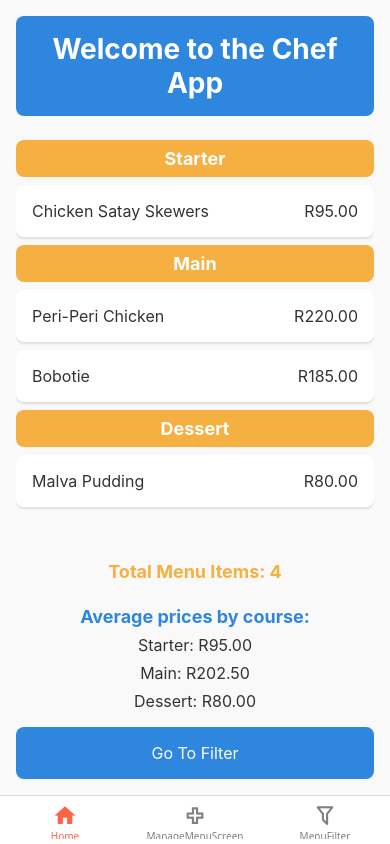
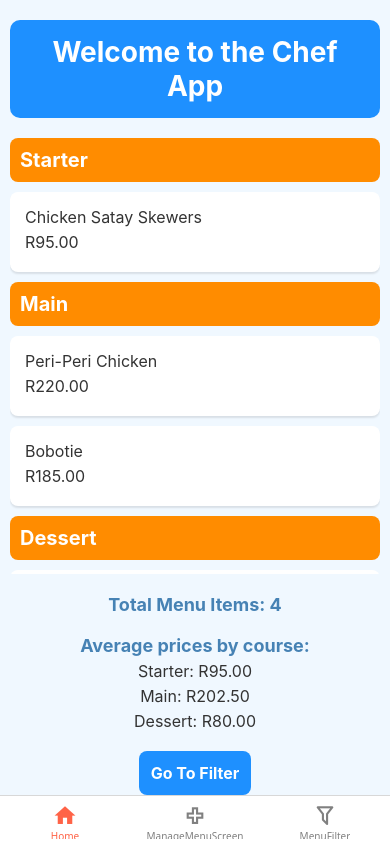
Before and after one commit to AaronSmulian2004/MAST-POE, a React Native app: screen / in a window 390 px wide. Built offline with nearby package versions, Linux system fonts and the light colour scheme.

Commit message:
css changes

```diff
--- a/_screens/Home.tsx
+++ b/_screens/Home.tsx
@@ -114,151 +114,80 @@ const HomeScreen: React.FC<Props> = ({ Menus }) => {
     );
 };
 
-const colors = {
-    primary: '#2e86de',          // A vibrant blue as the main color
-    secondary: '#f5b041',        // An inviting orange for accents
-    background: '#f9f9f9',       // Light grey as a clean background
-    textDark: '#333',            // Dark text for readability
-    textLight: '#fff',           // Light text for contrast
-    border: '#ccc',              // Subtle border color
-    success: '#4CAF50',           // Green for success messages
-    error: '#f44336',             // Red for error messages
-};
-
-const typography = {
-    header: 28,
-    title: 22,
-    section: 18,
-    body: 16,
-    small: 12,
-};
-
-const spacing = {
-    small: 8,
-    medium: 16,
-    large: 24,
-    extraLarge: 32,
-};
-
 const styles = StyleSheet.create({
     container: {
         flex: 1,
-        backgroundColor: colors.background,
-        padding: spacing.medium,
+        backgroundColor: '#f0f8ff', // AliceBlue
+        paddingTop: 20,
+        paddingHorizontal: 10,
     },
     header: {
-        fontSize: typography.header,
+        fontSize: 28,
         fontWeight: 'bold',
-        color: colors.textLight,
-        backgroundColor: colors.primary,
-        padding: spacing.medium,
         textAlign: 'center',
-        marginBottom: spacing.large,
-        borderRadius: spacing.small,
+        backgroundColor: '#1e90ff', // DodgerBlue
+        color: 'white',
+        padding: 15,
+        marginBottom: 20,
+        borderRadius: 10,
     },
-    title: {
-        fontSize: typography.title,
+    sectionHeader: {
+        fontSize: 20,
         fontWeight: 'bold',
-        color: colors.textDark,
-        marginBottom: spacing.small,
-    },
-    sectionTitle: {
-        fontSize: typography.section,
-        fontWeight: 'bold',
-        color: colors.primary,
-        marginTop: spacing.large,
-        marginBottom: spacing.small,
-        borderBottomWidth: 1,
-        borderBottomColor: colors.border,
-        paddingBottom: spacing.small,
-    },
-    input: {
-        borderWidth: 1,
-        borderColor: colors.border,
-        backgroundColor: colors.textLight,
-        padding: spacing.small,
-        marginBottom: spacing.medium,
-        borderRadius: spacing.small,
-        fontSize: typography.body,
-        color: colors.textDark,
+        backgroundColor: '#ff8c00', // DarkOrange
+        color: 'white',
+        padding: 10,
+        marginBottom: 10,
+        borderRadius: 8,
     },
     menuItem: {
-        flexDirection: 'row',
-        justifyContent: 'space-between',
-        padding: spacing.medium,
-        marginBottom: spacing.small,
-        borderRadius: spacing.small,
-        elevation: 2,
+        backgroundColor: 'white',
+        padding: 15,
+        marginBottom: 10,
+        borderRadius: 8,
         shadowColor: '#000',
         shadowOffset: { width: 0, height: 2 },
         shadowOpacity: 0.1,
         shadowRadius: 2,
-        backgroundColor: colors.textLight,
+        elevation: 2,
     },
     menuItemText: {
-        fontSize: typography.body,
-        color: colors.textDark,
+        fontSize: 16,
+        color: '#333',
+        marginBottom: 5,
     },
-    removeButton: {
-        backgroundColor: colors.error,
-        padding: spacing.small,
-        borderRadius: spacing.small,
-        marginTop: spacing.small,
+    menuCount: {
+        fontSize: 18,
+        fontWeight: 'bold',
+        textAlign: 'center',
+        marginTop: 20,
+        color: '#4682b4', // SteelBlue
     },
-    removeButtonText: {
-        color: colors.textLight,
-        fontSize: typography.body,
+    averagePriceHeader: {
+        fontSize: 18,
+        fontWeight: 'bold',
         textAlign: 'center',
+        marginTop: 20,
+        color: '#4682b4', // SteelBlue
+    },
+    averagePrice: {
+        fontSize: 16,
+        textAlign: 'center',
+        marginTop: 5,
+        color: '#333',
     },
     button: {
-        backgroundColor: colors.primary,
-        padding: spacing.medium,
-        borderRadius: spacing.small,
-        marginTop: spacing.medium,
+        backgroundColor: '#1e90ff', // DodgerBlue
+        padding: 12,
+        borderRadius: 8,
+        marginTop: 20,
+        alignSelf: 'center',
     },
     buttonText: {
-        color: colors.textLight,
-        fontSize: typography.body,
-        textAlign: 'center',
+        color: 'white',
+        fontSize: 16,
+        fontWeight: 'bold',
     },
-    menuCount: {
-        fontSize: typography.section,
-        fontWeight: 'bold',
-        color: colors.secondary,
-        textAlign: 'center',
-        marginTop: spacing.large,
-    },
-    averagePriceHeader: {
-        fontSize: typography.section,
-        fontWeight: 'bold',
-        color: colors.primary,
-        marginTop: spacing.large,
-        textAlign: 'center',
-    },
-    averagePrice: {
-        fontSize: typography.body,
-        color: colors.textDark,
-        textAlign: 'center',
-        marginTop: spacing.small,
-    },
-    picker: {
-        height: 50,
-        borderColor: colors.border,
-        borderWidth: 1,
-        borderRadius: spacing.small,
-        marginBottom: spacing.medium,
-        color: colors.textDark,
-    },
-    sectionHeader: {
-        fontSize: typography.section,
-        fontWeight: 'bold',
-        backgroundColor: colors.secondary, // Highlight courses
-        color: colors.textLight,
-        padding: spacing.small,
-        marginBottom: spacing.small,
-        borderRadius: spacing.small,
-        textAlign: 'center'
-    }
 });
 
 export default HomeScreen;
--- a/_screens/MenuFilter.tsx
+++ b/_screens/MenuFilter.tsx
@@ -1,5 +1,5 @@
 import React, { useState } from 'react';
-import {View,Text,FlatList,StyleSheet,} from 'react-native';
+import {View, Text, FlatList, StyleSheet, TouchableOpacity} from 'react-native';
 import { Menu } from '../App';
 import { Picker } from '@react-native-picker/picker';
 
@@ -8,28 +8,85 @@ type Props = {
 }
 
 const MenuFilter: React.FC<Props> = ({ Menus }) => {
-    const [selectedValue, setSelectedValue] = useState('Starter');
+    const [selectedValue, setSelectedValue] = useState('All');
 
-    const filteredItems = Menus.filter(item => item.Course === selectedValue);
+    const filteredItems = selectedValue === 'All' ? Menus : Menus.filter(item => item.Course === selectedValue);
+
+    const styles = StyleSheet.create({
+        container: {
+            flex: 1,
+            padding: 20,
+            backgroundColor: '#f0f8ff', // AliceBlue
+        },
+        title: {
+            fontSize: 28,
+            fontWeight: 'bold',
+            textAlign: 'center',
+            color: '#1e90ff', // DodgerBlue
+            marginBottom: 20,
+        },
+        picker: {
+            backgroundColor: 'white',
+            borderWidth: 1,
+            borderColor: '#ccc',
+            borderRadius: 8,
+            paddingVertical: 10,
+            paddingHorizontal: 15,
+            marginBottom: 20,
+            fontSize: 16,
+            color: '#333',
+        },
+        menuItem: {
+            backgroundColor: 'white',
+            padding: 15,
+            marginBottom: 10,
+            borderRadius: 8,
+            shadowColor: '#000',
+            shadowOffset: { width: 0, height: 2 },
+            shadowOpacity: 0.25,
+            shadowRadius: 3.84,
+            elevation: 5,
+        },
+        menuItemText: {
+            fontSize: 18,
+            color: '#333',
+            marginBottom: 5,
+        },
+        menuItemCourse: {
+            fontSize: 14,
+            color: '#666',
+        },
+        menuItemPrice: {
+            fontSize: 16,
+            fontWeight: 'bold',
+            color: '#1e90ff', // DodgerBlue
+        },
+    });
 
     return (
         <View style={styles.container}>
-            <Text>Menu Filter</Text>
+            <Text style={styles.title}>Menu Filter</Text>
             <Picker
                 selectedValue={selectedValue}
-                onValueChange={(itemValue: React.SetStateAction<string>) => setSelectedValue(itemValue)}
+                style={styles.picker}
+                onValueChange={(itemValue: string) => setSelectedValue(itemValue)}
             >
-                <Picker.Item label="Starters" value="Starter" />
-                <Picker.Item label="Mains" value="Main" />
-                <Picker.Item label="Desserts" value="Dessert" />
+                <Picker.Item label="All" value="All" />
+                <Picker.Item label="Starter" value="Starter" />
+                <Picker.Item label="Main" value="Main" />
+                <Picker.Item label="Dessert" value="Dessert" />
+                <Picker.Item label="Side Dish" value="Side Dish" />
+                <Picker.Item label="Drink" value="Drink" />
             </Picker>
 
             <FlatList
                 data={filteredItems}
+                keyExtractor={(item, index) => index.toString()}
                 renderItem={({ item }) => (
                     <View style={styles.menuItem}>
-                        <Text>{item.DishName}</Text>
-                        <Text>{item.Price}</Text>
+                        <Text style={styles.menuItemText}>{item.DishName}</Text>
+                        <Text style={styles.menuItemCourse}>{item.Course}</Text>
+                        <Text style={styles.menuItemPrice}>R{item.Price.toFixed(2)}</Text>
                     </View>
                 )}
             />
@@ -37,40 +94,4 @@ const MenuFilter: React.FC<Props> = ({ Menus }) => {
     );
 }
 
-const styles = StyleSheet.create({
-    container: {
-        flex: 1,
-        padding: 20,
-        backgroundColor: '#f9f9f9', // Light neutral background for readability
-    },
-    picker: {
-        height: 50,
-        marginBottom: 20,
-        backgroundColor: '#fff',
-        borderRadius: 8,
-        borderWidth: 1,
-        borderColor: '#ccc',
-        paddingHorizontal: 10,
-    },
-    menuItem: {
-        flexDirection: 'row',
-        justifyContent: 'space-between',
-        alignItems: 'center',
-        padding: 15,
-        marginBottom: 10,
-        backgroundColor: '#fff',
-        borderRadius: 8,
-        elevation: 2, // Adds a shadow for better distinction
-    },
-    menuItemText: {
-        fontSize: 16,
-        color: '#333',
-    },
-    priceText: {
-        fontSize: 16,
-        fontWeight: 'bold',
-        color: '#007BFF', // Distinct color for prices
-    },
-});
-
 export default MenuFilter;
```
